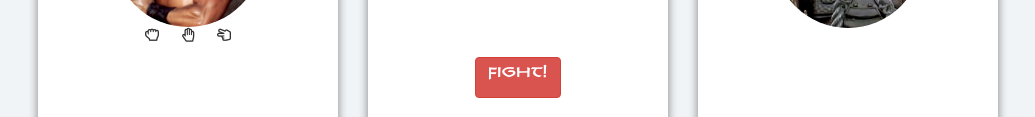
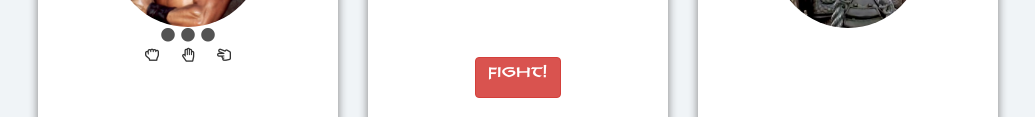
Before and after one commit to jellevanderschaaf/Rock-paper-scissors, a plain HTML site: page index.html in a window 1280 px wide. Shown: the part 535-652 px from the top of the page, without its empty margins (122-1157 px from the left). Drawn offline with nearby package versions, Linux system fonts and the light colour scheme.

Commit message:
Added score icons.

```diff
--- a/index.html
+++ b/index.html
@@ -55,6 +55,13 @@
         <div class="grid-item">
             <h3>Conan</h3>
             <img src="Conan.jpg">
+
+            <div class="scoreIcons">
+                <i class="fas fa-circle"></i>
+                <i class="fas fa-circle"></i>
+                <i class="fas fa-circle"></i>
+            </div>
+
             <div class="handIcons">
                 <i class="far fa-hand-rock"></i>
                 <i class="far fa-hand-paper"></i>
--- a/styles.css
+++ b/styles.css
@@ -90,3 +90,7 @@ img {
     width: 30px;
     height: 30px;
 }
+
+.fa-circle {
+    color: rgb(83, 83, 83);
+}
```
